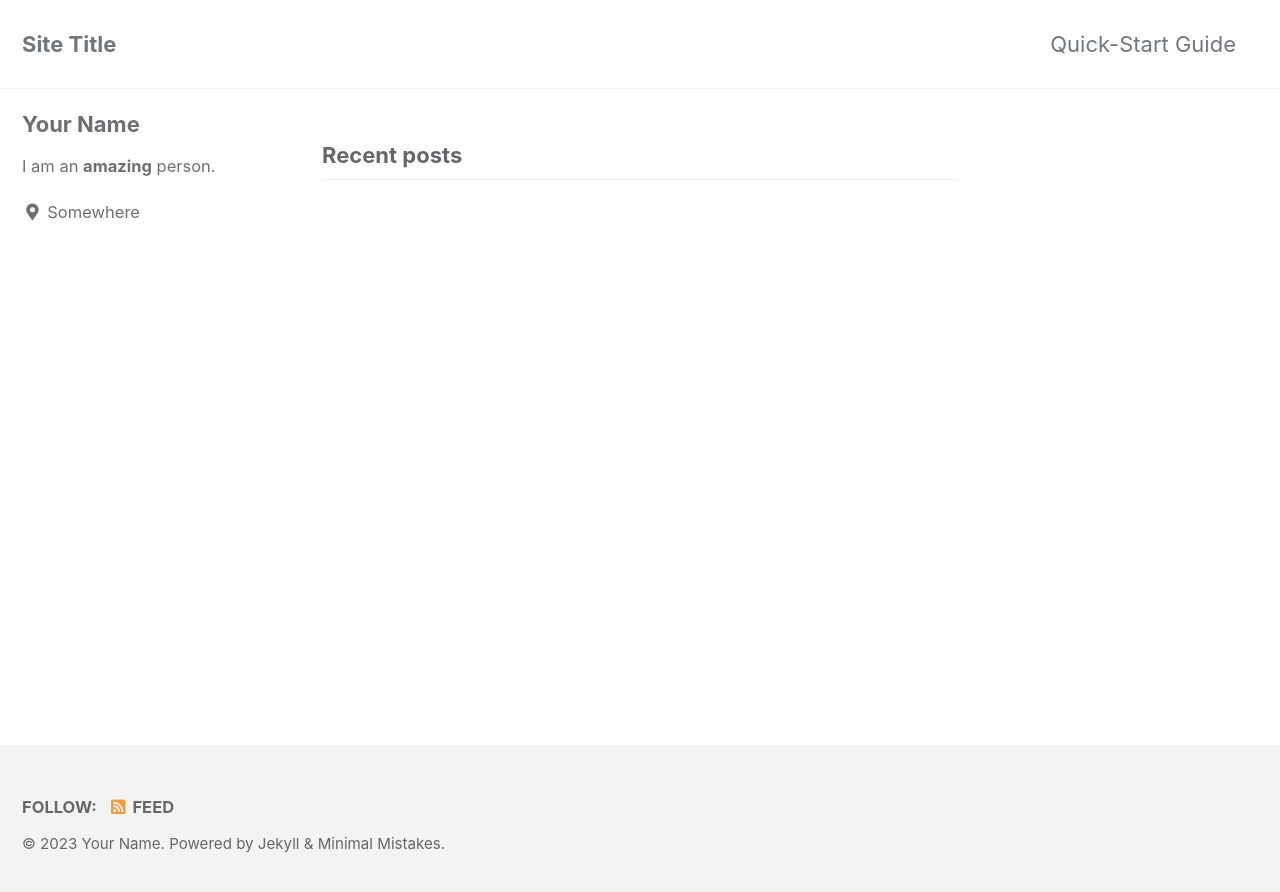
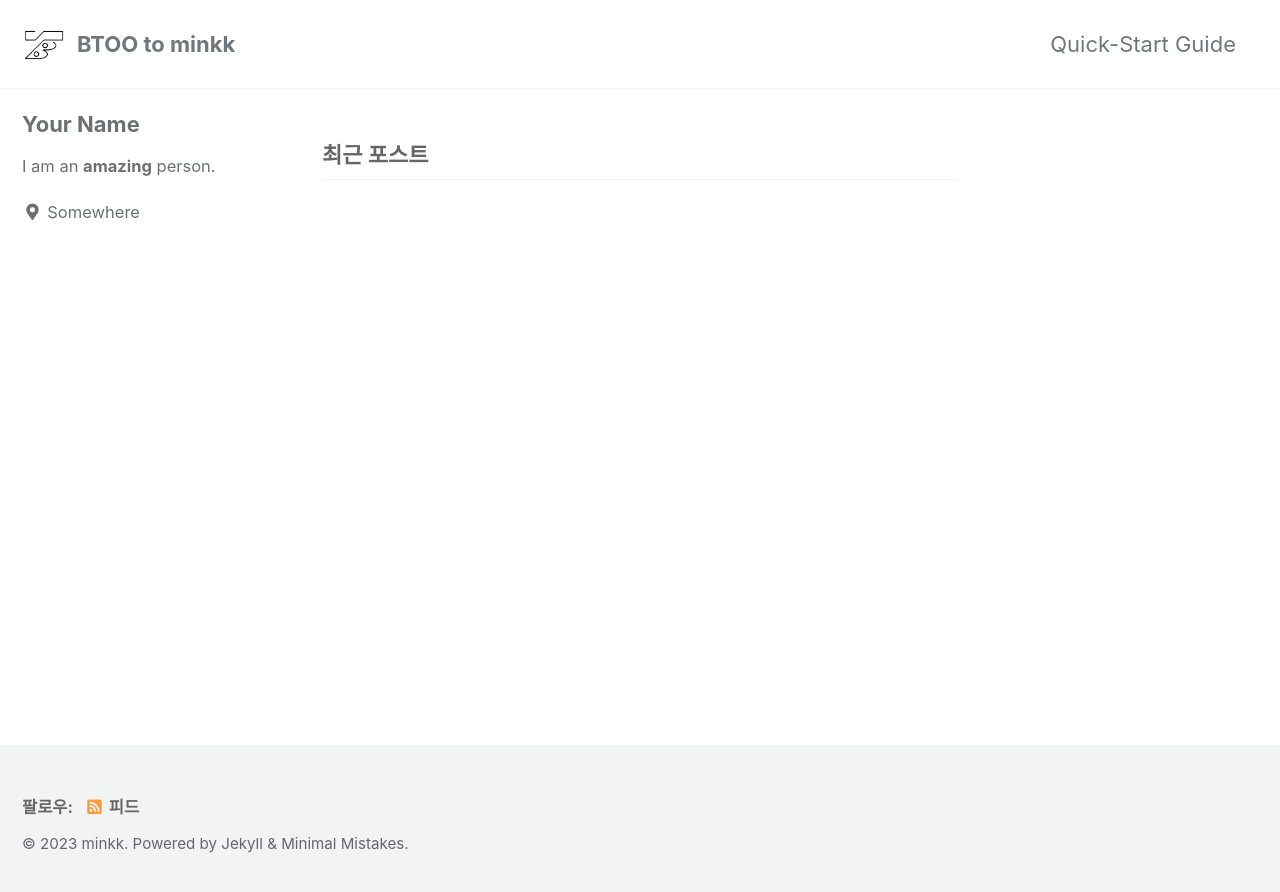
Before and after one commit to only-minkk/only-minkk.github.io, a Jekyll site: the page built from index.html, in a window 1280 px wide. Shown: the top 892 px of the page. Built offline with Jekyll 4.4.1, drawn with Linux system fonts in a browser that asks for light colours; cached includes are drawn as plain includes; the list of posts is cut into pages by our own code.

Commit message:
logo, name, url, lang change

```diff
--- a/_config.yml
+++ b/_config.yml
@@ -15,17 +15,17 @@
 minimal_mistakes_skin: "default" # "air", "aqua", "contrast", "dark", "dirt", "neon", "mint", "plum", "sunrise"
 
 # Site Settings
-locale: "en-US"
-title: "Site Title"
+locale: "ko-KR" #"en-US"
+title: "BTOO to minkk"
 title_separator: "-"
 subtitle: # site tagline that appears below site title in masthead
-name: "Your Name"
+name: "minkk"
 description: "An amazing website."
 url: "https://only-minkk.github.io"
-baseurl: # the subpath of your site, e.g. "/blog"
-repository: # GitHub username/repo-name e.g. "mmistakes/minimal-mistakes"
+baseurl: "/blog" # the subpath of your site, e.g. "/blog"
+repository: "only-minkk/only-minkk.githup.io" # GitHub username/repo-name e.g. "mmistakes/minimal-mistakes"
 teaser: # path of fallback teaser image, e.g. "/assets/images/500x300.png"
-logo: # path of logo image to display in the masthead, e.g. "/assets/images/88x88.png"
+logo: "/assets/images/1(1).png" # path of logo image to display in the masthead, e.g. "/assets/images/88x88.png"
 masthead_title: # overrides the website title displayed in the masthead, use " " for no title
 # breadcrumbs            : false # true, false (default)
 words_per_minute: 200
```
Also changed, not shown: assets/images/1(1).png (added), assets/images/2(1).png (added), assets/images/3(1).png (added).
